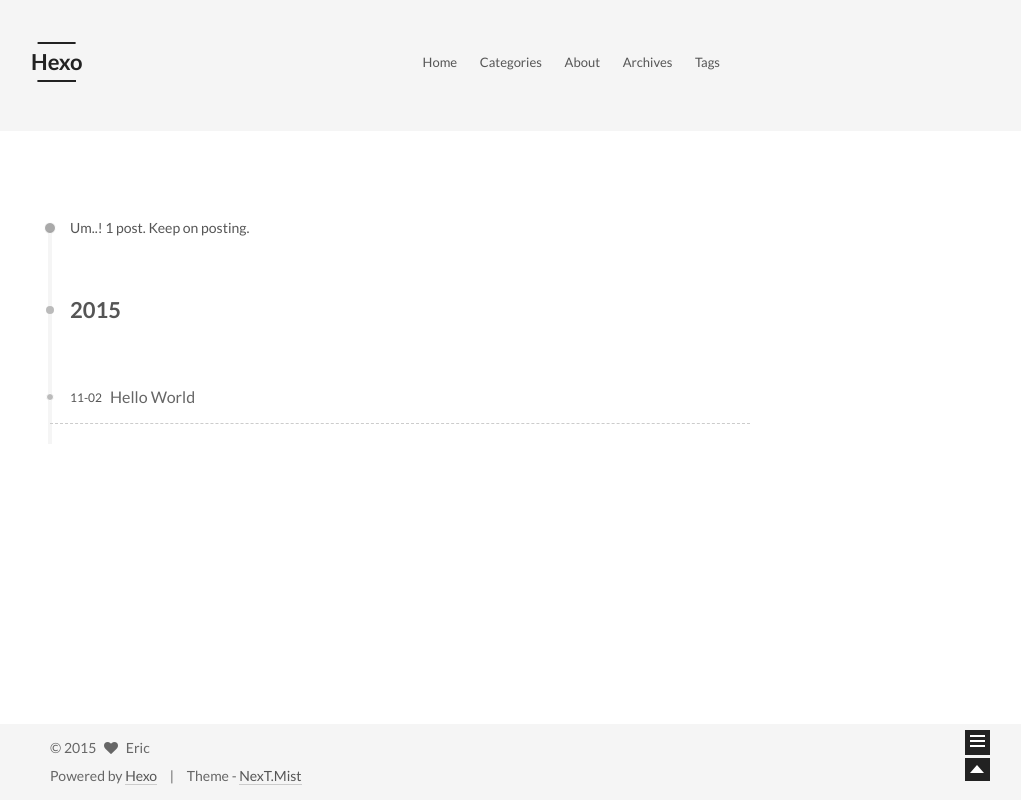
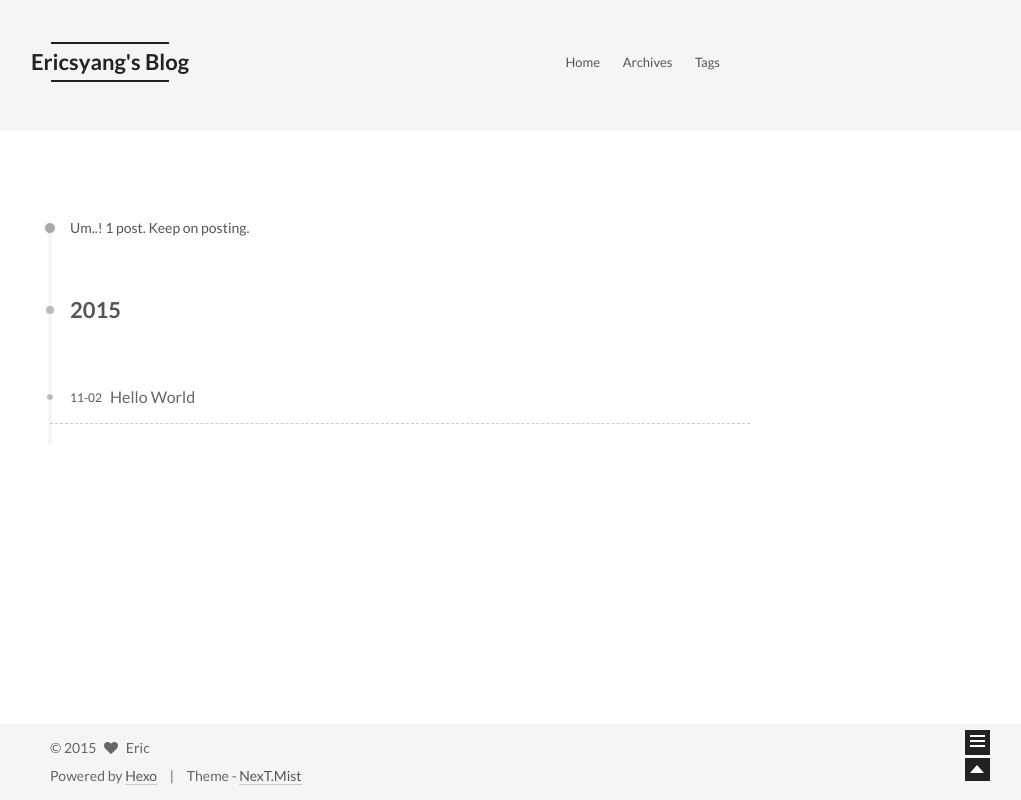
Before and after one commit to yorklandEric/yorklandEric.github.io, a plain HTML site: page archives/index.html in a window 1280 px wide. Shown: the whole page, without its empty margins (240-1261 px from the left). Drawn offline with nearby package versions, Linux system fonts and the light colour scheme; some packages are replaced by stand-ins of ours.

Commit message:
Site updated: 2015-11-02 12:35:34

```diff
--- a/archives/index.html
+++ b/archives/index.html
@@ -55,12 +55,12 @@
 
 <meta name="description">
 <meta property="og:type" content="website">
-<meta property="og:title" content="Hexo">
+<meta property="og:title" content="Ericsyang's Blog">
 <meta property="og:url" content="http://yoursite.com/archives/index.html">
-<meta property="og:site_name" content="Hexo">
+<meta property="og:site_name" content="Ericsyang's Blog">
 <meta property="og:description">
 <meta name="twitter:card" content="summary">
-<meta name="twitter:title" content="Hexo">
+<meta name="twitter:title" content="Ericsyang's Blog">
 <meta name="twitter:description">
 
 
@@ -73,7 +73,7 @@
   };
 </script>
 
-  <title> Archive | Hexo </title>
+  <title> Archive | Ericsyang's Blog </title>
 </head>
 
 <body itemscope itemtype="http://schema.org/WebPage" lang="en">
@@ -104,7 +104,7 @@
   <div class="custom-logo-site-title">
     <a href="/"  class="brand" rel="start">
       <span class="logo-line-before"><i></i></span>
-      <span class="site-title">Hexo</span>
+      <span class="site-title">Ericsyang's Blog</span>
       <span class="logo-line-after"><i></i></span>
     </a>
   </div>
@@ -132,26 +132,6 @@
               <i class="menu-item-icon fa fa-home fa-fw"></i> <br />
 
             Home
-          </a>
-        </li>
-
-
-        <li class="menu-item menu-item-categories">
-          <a href="/categories" rel="section">
-
-              <i class="menu-item-icon fa fa-th fa-fw"></i> <br />
-
-            Categories
-          </a>
-        </li>
-
-
-        <li class="menu-item menu-item-about">
-          <a href="/about" rel="section">
-
-              <i class="menu-item-icon fa fa-user fa-fw"></i> <br />
-
-            About
           </a>
         </li>
 
@@ -296,10 +276,10 @@
           </div>
 
           <div class="site-state-item site-state-categories">
-            <a href="/categories">
+
               <span class="site-state-item-count">0</span>
               <span class="site-state-item-name">categories</span>
-              </a>
+
           </div>
 
           <div class="site-state-item site-state-tags">
--- a/css/main.css
+++ b/css/main.css
@@ -961,7 +961,7 @@ body {
   width: 4px;
   height: 4px;
   border-radius: 50%;
-  background: #b4e8b4;
+  background: #5714eb;
 }
 .sidebar-nav {
   margin: 0 0 20px;
```
Also changed, not shown: 2015/11/02/hello-world/index.html (+5 -25 lines), Hexo-Commands/index.html (+6 -26 lines), archives/2015/11/index.html (+7 -27 lines), archives/2015/index.html (+7 -27 lines), index.html (+7 -27 lines).
